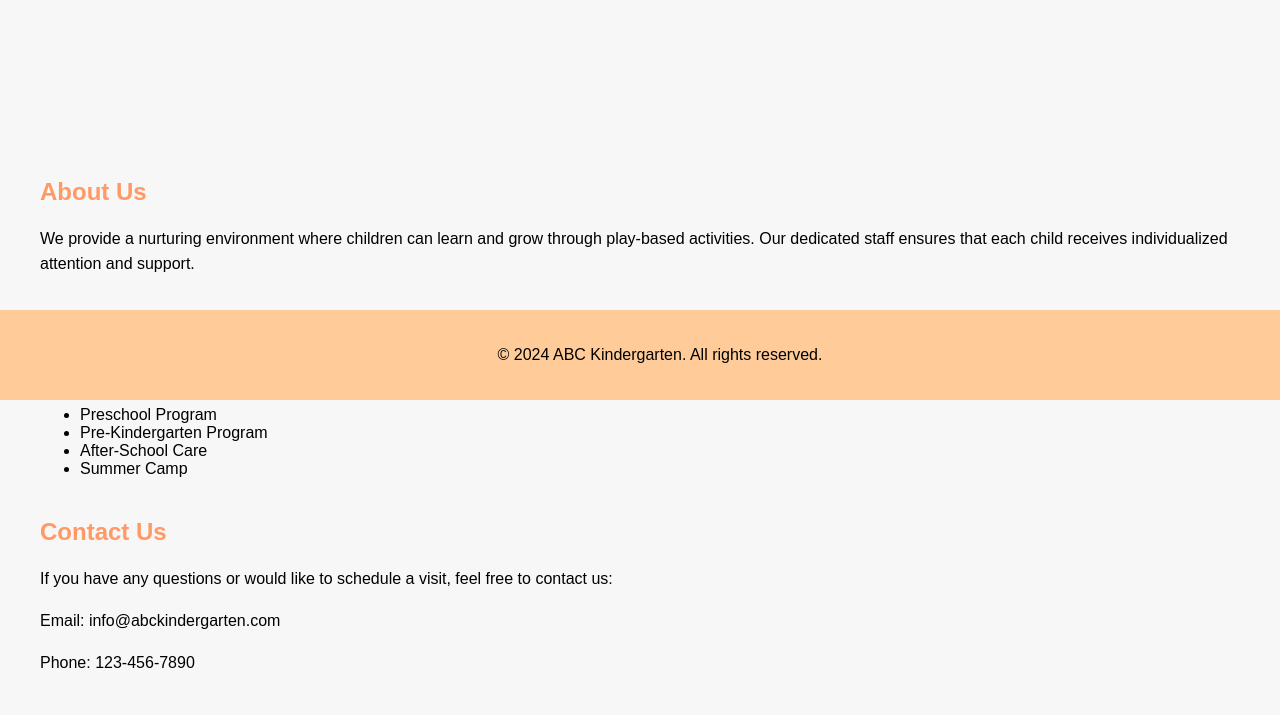
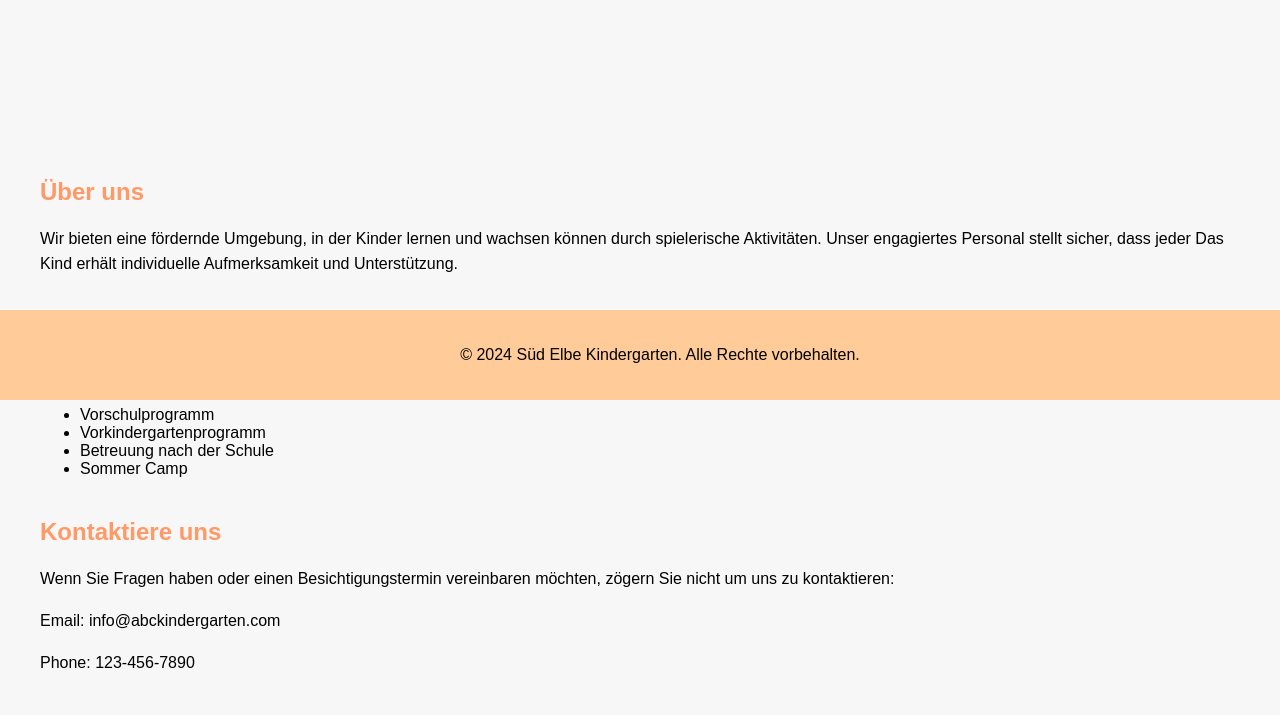
Before and after one commit to Ayhem-Alras/Kindergarten, a plain HTML site: page index.html in a window 1280 px wide. Shown: the part 400-1115 px from the top of the page. Drawn offline with Linux system fonts and the light colour scheme.

Commit message:
update Deutsch

```diff
--- a/index.html
+++ b/index.html
@@ -11,51 +11,51 @@
       <h1>Willkommen im Kindergarten der Süd Elbe</h1>
     </header>
     <nav>
-      <a href="#about">About</a>
-      <a href="#programs">Programs</a>
-      <a href="#contact">Contact</a>
+      <a href="#about">über uns</a>
+      <a href="#programs">Programme</a>
+      <a href="#contact">Kontakt</a>
     </nav>
     <div class="hero">
-      <h1>Learning through Play</h1>
+      <h1>Spielend lernen</h1>
     </div>
     <div class="container" id="about">
       <section class="section">
-        <h2>About Us</h2>
+        <h2>Über uns</h2>
         <p>
-          We provide a nurturing environment where children can learn and grow
-          through play-based activities. Our dedicated staff ensures that each
-          child receives individualized attention and support.
+          Wir bieten eine fördernde Umgebung, in der Kinder lernen und wachsen können
+          durch spielerische Aktivitäten. Unser engagiertes Personal stellt sicher, dass jeder
+          Das Kind erhält individuelle Aufmerksamkeit und Unterstützung.
         </p>
       </section>
     </div>
     <div class="container" id="programs">
       <section class="section">
-        <h2>Our Programs</h2>
+        <h2>Unser Programm</h2>
         <p>
-          We offer a range of programs tailored to suit the needs of children at
-          different developmental stages:
+          Wir bieten eine Reihe von Programmen an, die auf die Bedürfnisse der Kinder zugeschnitten sind
+          verschiedene Entwicklungsstadien
         </p>
         <ul>
-          <li>Preschool Program</li>
-          <li>Pre-Kindergarten Program</li>
-          <li>After-School Care</li>
-          <li>Summer Camp</li>
+          <li>Vorschulprogramm</li>
+          <li>Vorkindergartenprogramm</li>
+          <li>Betreuung nach der Schule</li>
+          <li>Sommer Camp</li>
         </ul>
       </section>
     </div>
     <div class="container" id="contact">
       <section class="section">
-        <h2>Contact Us</h2>
+        <h2>Kontaktiere uns</h2>
         <p>
-          If you have any questions or would like to schedule a visit, feel free
-          to contact us:
+          Wenn Sie Fragen haben oder einen Besichtigungstermin vereinbaren möchten, zögern Sie nicht
+          um uns zu kontaktieren:
         </p>
         <p>Email: info@abckindergarten.com</p>
         <p>Phone: 123-456-7890</p>
       </section>
     </div>
     <footer>
-      <p>&copy; 2024 ABC Kindergarten. All rights reserved.</p>
+      <p>&copy; 2024 Süd Elbe Kindergarten. Alle Rechte vorbehalten.</p>
     </footer>
   </body>
 </html>
```
